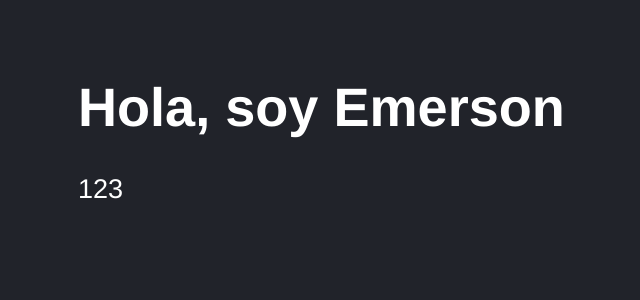
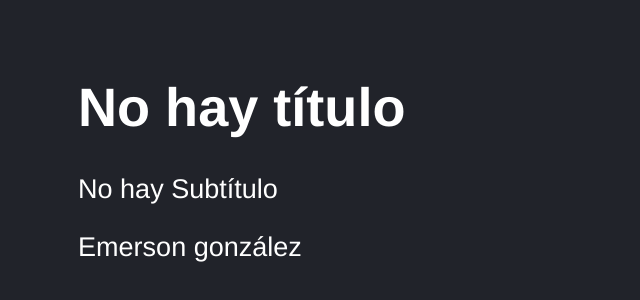
Before and after one commit to emersongonzal86/curso_react, a React (Vite) app in the folder 03-counter-app-vite/: page / in a window 1280 px wide. Shown: the part 108-408 px from the top of the page, without its empty margins (70-710 px from the left). Built offline with nearby package versions, Linux system fonts and the light colour scheme.

Commit message:
DefaultProps

```diff
--- a/03-counter-app-vite/src/FirstApp.jsx
+++ b/03-counter-app-vite/src/FirstApp.jsx
@@ -1,4 +1,4 @@
-//PropTypes
+//DefaultProps
 /*para usra prop-types en vite debe instalarse manualmente usando el comando yarn add prop-types
 se importa mediante import PropTypes from 'prop-types'; OJO CON LAS MAYUSCULAS Y MINUSCULAS*/
 
@@ -7,7 +7,7 @@
 */
 import PropTypes from 'prop-types';
 
-export const FirstApp = ({title, subTitle}) => {
+export const FirstApp = ({title, subTitle, name}) => {
 
     //console.log(props);
 
@@ -16,6 +16,7 @@
       <h1>{ title }</h1>
           {/* <code>{JSON.stringify(newMessage)}</code> */}
           <p> { subTitle }</p>
+          <p> { name }</p>
 
       </>
 
@@ -25,9 +26,20 @@
   //definiendo las proptypes OJO CON LAS MAYUSCULAS Y MINUSCULAS
 // title: PropTypes.string esto valida que sea un string
 //isRequired lo define como requerido title: PropTypes.string.isRequired
+//para ordenar de manera ascendente las lineas de codigo control+shif+p sort lines ascending
+//las propTypes se colocan al final del componente es un  estandar si se coloca al principio da error
+
 
 
   FirstApp.propTypes ={
     title: PropTypes.string.isRequired,
-    subTitle: PropTypes.number,
+    subTitle: PropTypes.string,
   }
+
+  //Definiendo los props por defecto
+
+  FirstApp.defaultProps ={
+    name:'Emerson gonzález',
+    subTitle: 'No hay Subtítulo',
+    title:'No hay título',
+  }
--- a/03-counter-app-vite/src/main.jsx
+++ b/03-counter-app-vite/src/main.jsx
@@ -35,6 +35,6 @@
 ReactDOM.createRoot( document.getElementById('root')).render(
     <React.StrictMode>
 
-        <FirstApp title="Hola, soy Emerson" subTitle={ 123 }/>
+        <FirstApp />
     </React.StrictMode>
 );
```
